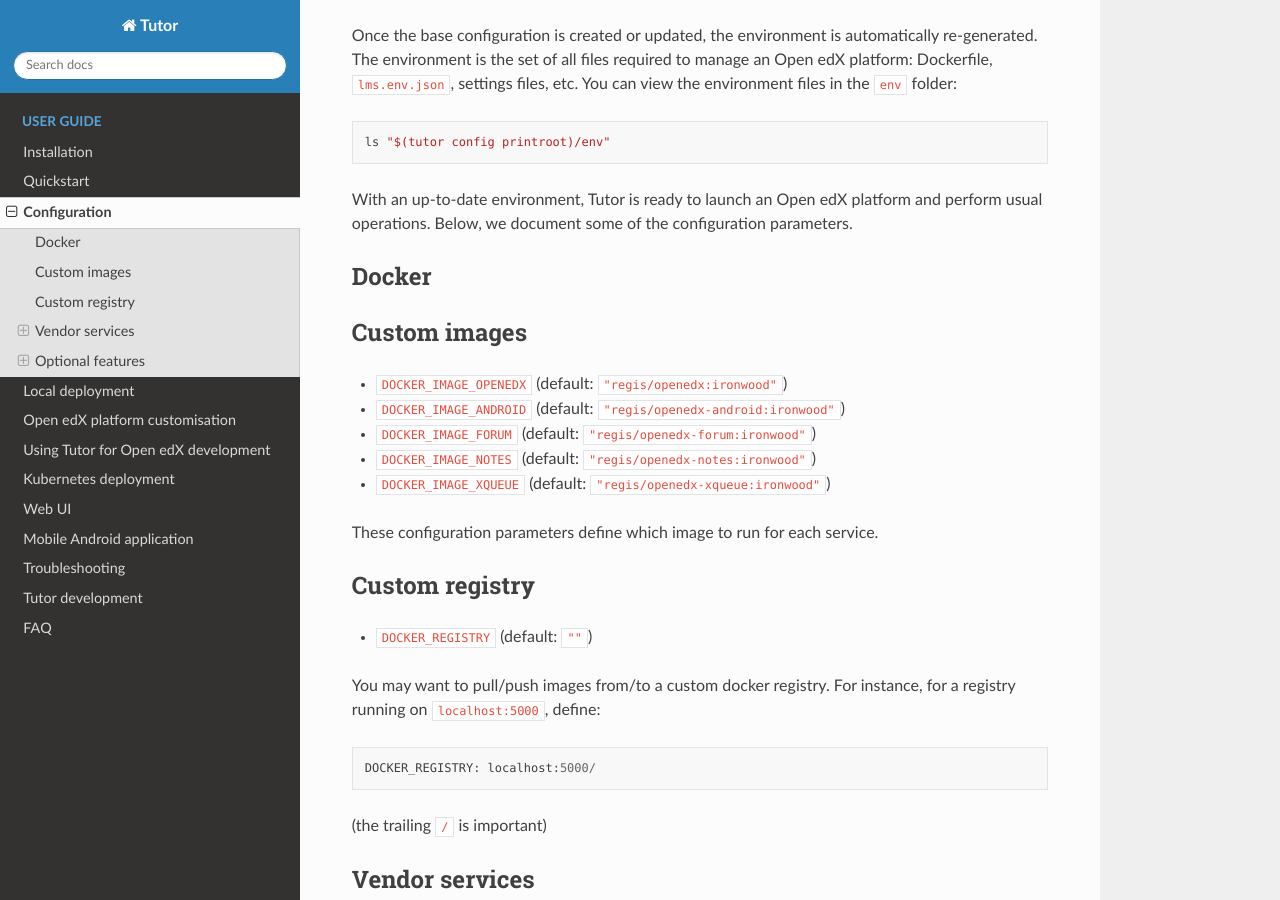
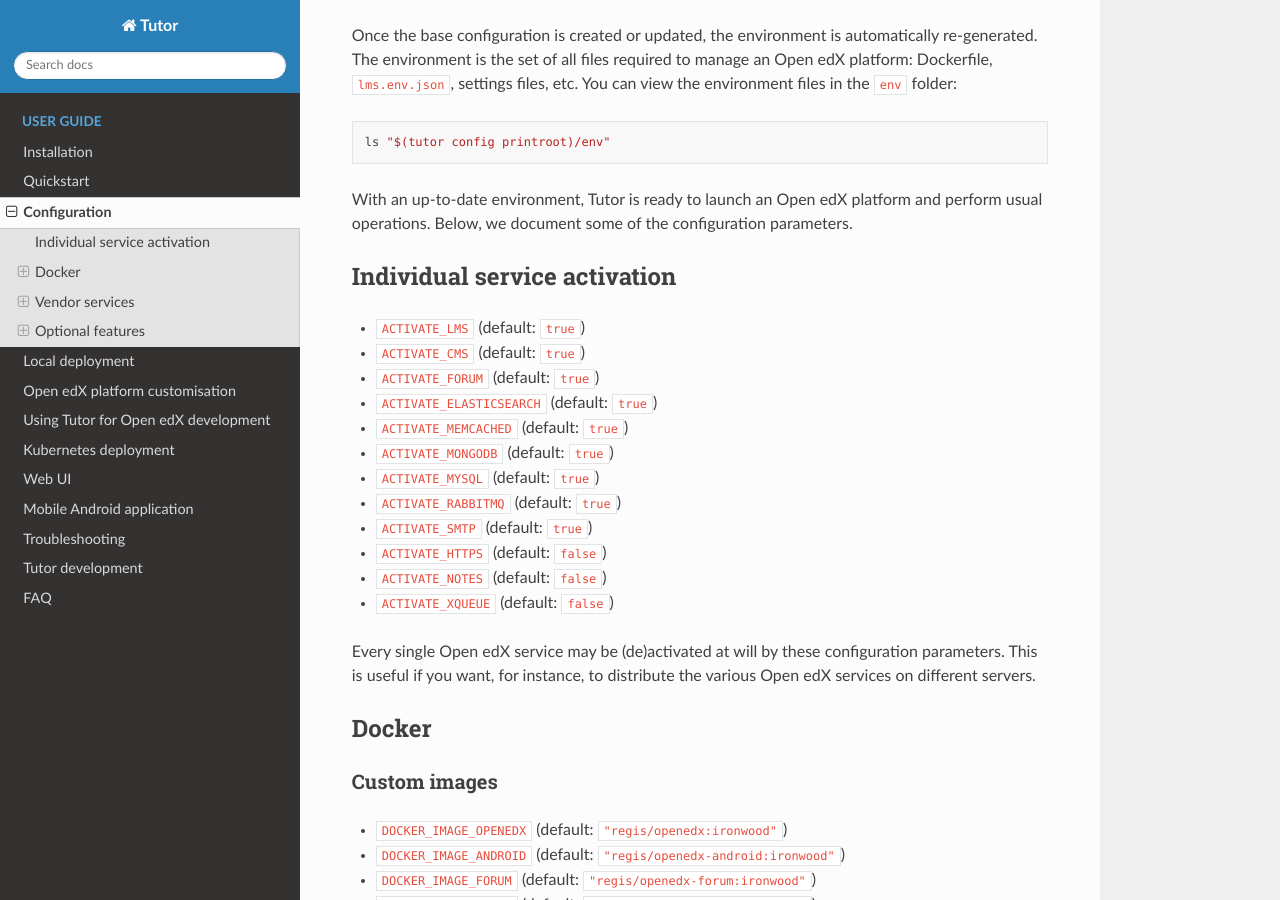
Before and after one commit to overhangio/tutor, a Sphinx documentation site: the page built from docs/configuration.rst, in a window 1280 px wide and 900 px high, scrolled down 694 px. Built offline with Sphinx 7.4.7 and the Read the Docs theme 2.0.0, drawn with Linux system fonts in a browser that asks for light colours.

Commit message:
Pluggable lms/cms/forum
LMS, CMS and forum can now be independently (de)activated. This will be
useful to deploy Tutor on multiple servers.

```diff
--- a/docs/configuration.rst
+++ b/docs/configuration.rst
@@ -25,13 +25,31 @@
 
 With an up-to-date environment, Tutor is ready to launch an Open edX platform and perform usual operations. Below, we document some of the configuration parameters.
 
+Individual service activation
+-----------------------------
+
+- ``ACTIVATE_LMS`` (default: ``true``)
+- ``ACTIVATE_CMS`` (default: ``true``)
+- ``ACTIVATE_FORUM`` (default: ``true``)
+- ``ACTIVATE_ELASTICSEARCH`` (default: ``true``)
+- ``ACTIVATE_MEMCACHED`` (default: ``true``)
+- ``ACTIVATE_MONGODB`` (default: ``true``)
+- ``ACTIVATE_MYSQL`` (default: ``true``)
+- ``ACTIVATE_RABBITMQ`` (default: ``true``)
+- ``ACTIVATE_SMTP`` (default: ``true``)
+- ``ACTIVATE_HTTPS`` (default: ``false``)
+- ``ACTIVATE_NOTES`` (default: ``false``)
+- ``ACTIVATE_XQUEUE`` (default: ``false``)
+
+Every single Open edX service may be (de)activated at will by these configuration parameters. This is useful if you want, for instance, to distribute the various Open edX services on different servers.
+
 Docker
 ------
 
 .. _docker_images:
 
 Custom images
--------------
+~~~~~~~~~~~~~
 
 - ``DOCKER_IMAGE_OPENEDX`` (default: ``"regis/openedx:ironwood"``)
 - ``DOCKER_IMAGE_ANDROID`` (default: ``"regis/openedx-android:ironwood"``)
@@ -42,7 +60,7 @@
 These configuration parameters define which image to run for each service.
 
 Custom registry
----------------
+~~~~~~~~~~~~~~~
 
 - ``DOCKER_REGISTRY`` (default: ``""``)
 
```
Also changed, not shown: CHANGELOG.md (+1 -0 lines), 8 other files.
